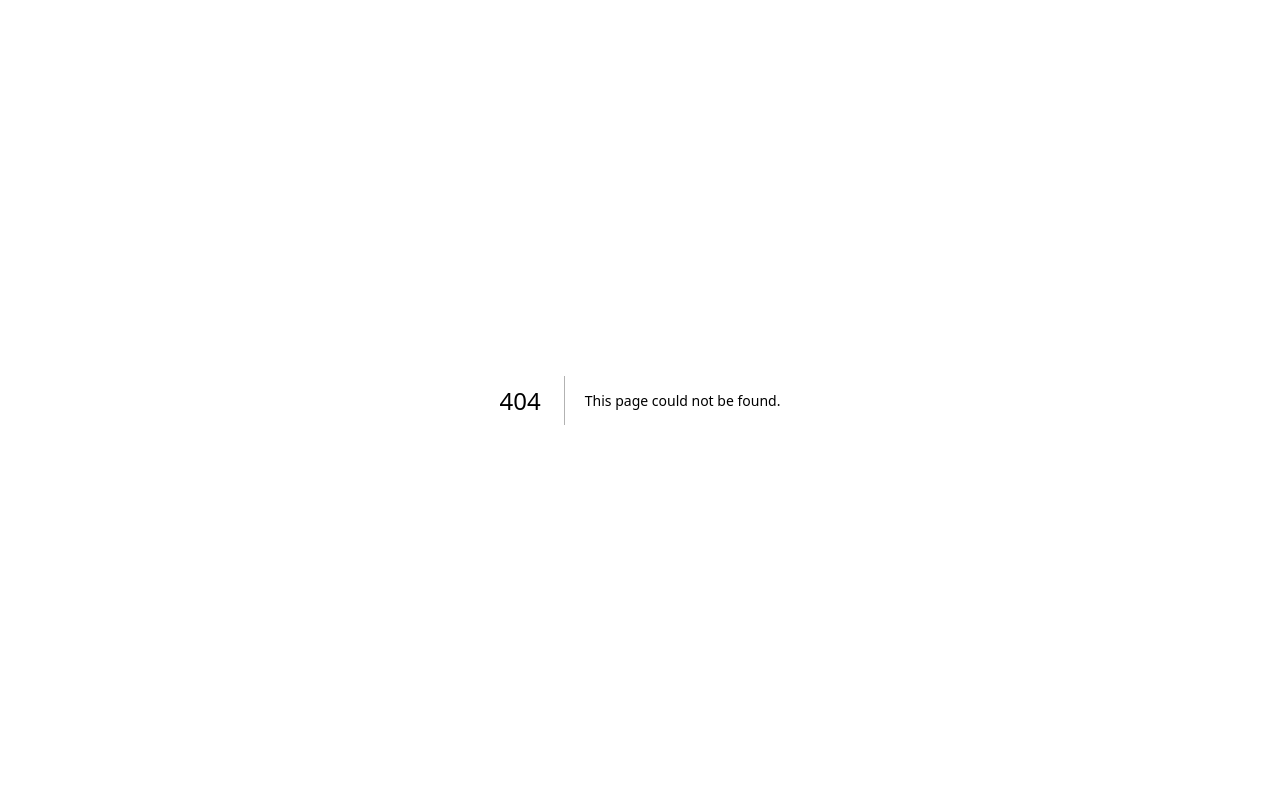
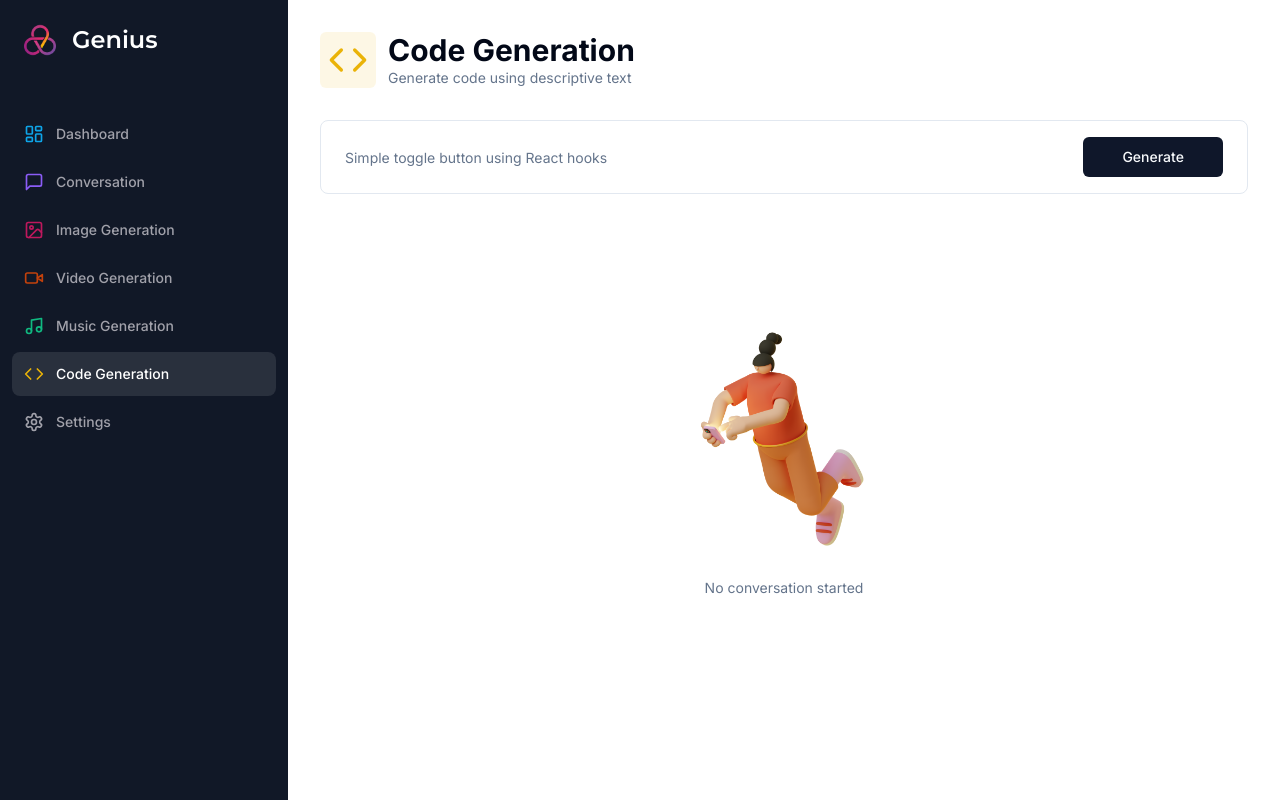
Before and after one commit to McKayMower/genius-ai, a Next.js app: page /code in a window 1280 px wide. Before the commit this address had no page. Built offline with nearby package versions, Linux system fonts and the light colour scheme.

Commit message:
code api/ui

```diff
--- /dev/null
+++ b/app/(dashboard)/(routes)/code/constants.ts
@@ -0,0 +1,7 @@
+import * as z from "zod";
+
+export const formSchema = z.object({
+  prompt: z.string().min(1, { message: "Prompt is required" }),
+});
+
+export type formSchemaRequest = z.infer<typeof formSchema>;
--- /dev/null
+++ b/app/(dashboard)/(routes)/code/page.tsx
@@ -0,0 +1,148 @@
+"use client";
+
+import BotAvatar from "@/components/BotAvatar";
+import Empty from "@/components/Empty";
+import Heading from "@/components/Heading";
+import Loader from "@/components/Loader";
+import UserAvatar from "@/components/UserAvatar";
+import { Button } from "@/components/ui/button";
+import { Form, FormControl, FormField, FormItem } from "@/components/ui/form";
+import { Input } from "@/components/ui/input";
+import { cn } from "@/lib/utils";
+import { zodResolver } from "@hookform/resolvers/zod";
+import axios from "axios";
+import { Code } from "lucide-react";
+import { useRouter } from "next/navigation";
+import { ChatCompletionRequestMessage } from "openai";
+import { useState } from "react";
+import { useForm } from "react-hook-form";
+import { formSchema, formSchemaRequest } from "./constants";
+import ReactMarkdown from "react-markdown";
+
+const CodePage = () => {
+  const form = useForm<formSchemaRequest>({
+    defaultValues: {
+      prompt: "",
+    },
+    resolver: zodResolver(formSchema),
+  });
+
+  const isLoading = form.formState.isSubmitting;
+  const router = useRouter();
+  const [messages, setMessages] = useState<ChatCompletionRequestMessage[]>([]);
+
+  const onSubmit = async (values: formSchemaRequest) => {
+    try {
+      const userMessage: ChatCompletionRequestMessage = {
+        role: "user",
+        content: values.prompt,
+      };
+
+      const newMessages = [...messages, userMessage];
+
+      const res = await axios.post("/api/code", {
+        messages: newMessages,
+      });
+
+      setMessages((curr) => [...curr, userMessage, res.data]);
+
+      form.reset(); // clear form
+    } catch (error: any) {
+      // TODO: open pro modal
+      console.log(error);
+    } finally {
+      router.refresh();
+    }
+  };
+
+  return (
+    <div>
+      <Heading
+        title="Code Generation"
+        description="Generate code using descriptive text"
+        icon={Code}
+        iconColor="text-yellow-500"
+        bgColor="bg-yellow-500/10"
+      />
+      <div className="px-4 lg:px-8">
+        <div>
+          <Form {...form}>
+            <form
+              onSubmit={form.handleSubmit(onSubmit)}
+              className="rounded-lg border w-full p-4 px-3 md:px-6 focus-within:shadow-sm grid grid-cols-12 gap-2"
+            >
+              <FormField
+                name="prompt"
+                render={({ field }) => (
+                  <FormItem className="col-span-12 lg:col-span-10">
+                    <FormControl className="m-0 p-0">
+                      <Input
+                        className="border-0 outline-none focus-visible:ring-0 focus-visible:ring-transparent"
+                        disabled={isLoading}
+                        placeholder="Simple toggle button using React hooks"
+                        {...field}
+                      />
+                    </FormControl>
+                  </FormItem>
+                )}
+              />
+              <Button
+                className="col-span-12 lg:col-span-2 w-full"
+                disabled={isLoading}
+              >
+                Generate
+              </Button>
+            </form>
+          </Form>
+        </div>
+        <div className="space-y-4 mt-4">
+          {isLoading && (
+            <div className="p-8 rounded-lg w-full flex items-center justify-center bg-muted">
+              <Loader />
+            </div>
+          )}
+          {messages.length === 0 && !isLoading && (
+            <div>
+              <Empty label="No conversation started" />
+            </div>
+          )}
+          <div className="flex flex-col-reverse gap-y-4">
+            {messages.map((message) => (
+              <div
+                key={message.content}
+                className={cn(
+                  "p-8 w-full flex items-start gap-x-8 rounded-lg",
+                  message.role === "user"
+                    ? "bg-white border border-black/10"
+                    : "bg-muted"
+                )}
+              >
+                {message.role === "user" ? <UserAvatar /> : <BotAvatar />}
+                <ReactMarkdown
+                  components={{
+                    pre: ({ node, ...props }) => (
+                      <div className="overflow-auto w-full my-2 bg-black/10 p-2 rounded-lg">
+                        <pre {...props} />
+                      </div>
+                    ),
+                    code: ({ node, ...props }) => (
+                      <code
+                        className="bg-black/10 rounded-lg p-1 "
+                        {...props}
+                      />
+                    ),
+                  }}
+                  className="text-sm overflow-hidden leading-7"
+                >
+                  {message.content || ""}
+                </ReactMarkdown>
+              </div>
+            ))}
+          </div>
+        </div>
+      </div>
+    </div>
+  );
+};
+
+export default CodePage;
--- /dev/null
+++ b/app/api/code/route.ts
@@ -0,0 +1,47 @@
+import { auth } from "@clerk/nextjs";
+import { CloudCog } from "lucide-react";
+import { NextResponse } from "next/server";
+import { ChatCompletionRequestMessage, Configuration, OpenAIApi } from "openai";
+
+const configuration = new Configuration({
+  apiKey: process.env.OPENAI_API_KEY,
+});
+
+const openai = new OpenAIApi(configuration);
+
+const instructionMessage: ChatCompletionRequestMessage = {
+  role: "system",
+  content: "You are a code generator. You must answer only in markdown code snippets. Use code comments for explanations."
+}
+
+export async function POST(req: Request) {
+  try {
+    const { userId } = auth();
+    const body = await req.json();
+    const { messages } = body;
+
+    if (!userId) {
+      return new NextResponse("Unauthorized", { status: 401 });
+    }
+
+    if (!configuration.apiKey) {
+      return new NextResponse("OpenAI API Key not configured.", {
+        status: 500,
+      });
+    }
+
+    if (!messages) {
+      return new NextResponse("Messages are required", { status: 400 });
+    }
+
+    const response = await openai.createChatCompletion({
+      model: "gpt-3.5-turbo",
+      messages: [instructionMessage, ...messages],
+    });
+
+    return NextResponse.json(response.data.choices[0].message);
+  } catch (error) {
+    console.log("[CODE_ERROR]", error);
+    return new NextResponse("Internal Error", { status: 500 });
+  }
+}
--- a/package.json
+++ b/package.json
@@ -30,6 +30,7 @@
     "react": "18.2.0",
     "react-dom": "18.2.0",
     "react-hook-form": "^7.45.4",
+    "react-markdown": "^8.0.7",
     "tailwind-merge": "^1.14.0",
     "tailwindcss": "3.3.3",
     "tailwindcss-animate": "^1.0.6",
```
Also changed, not shown: 1 other file (tests, documents, lock files or other folders).
